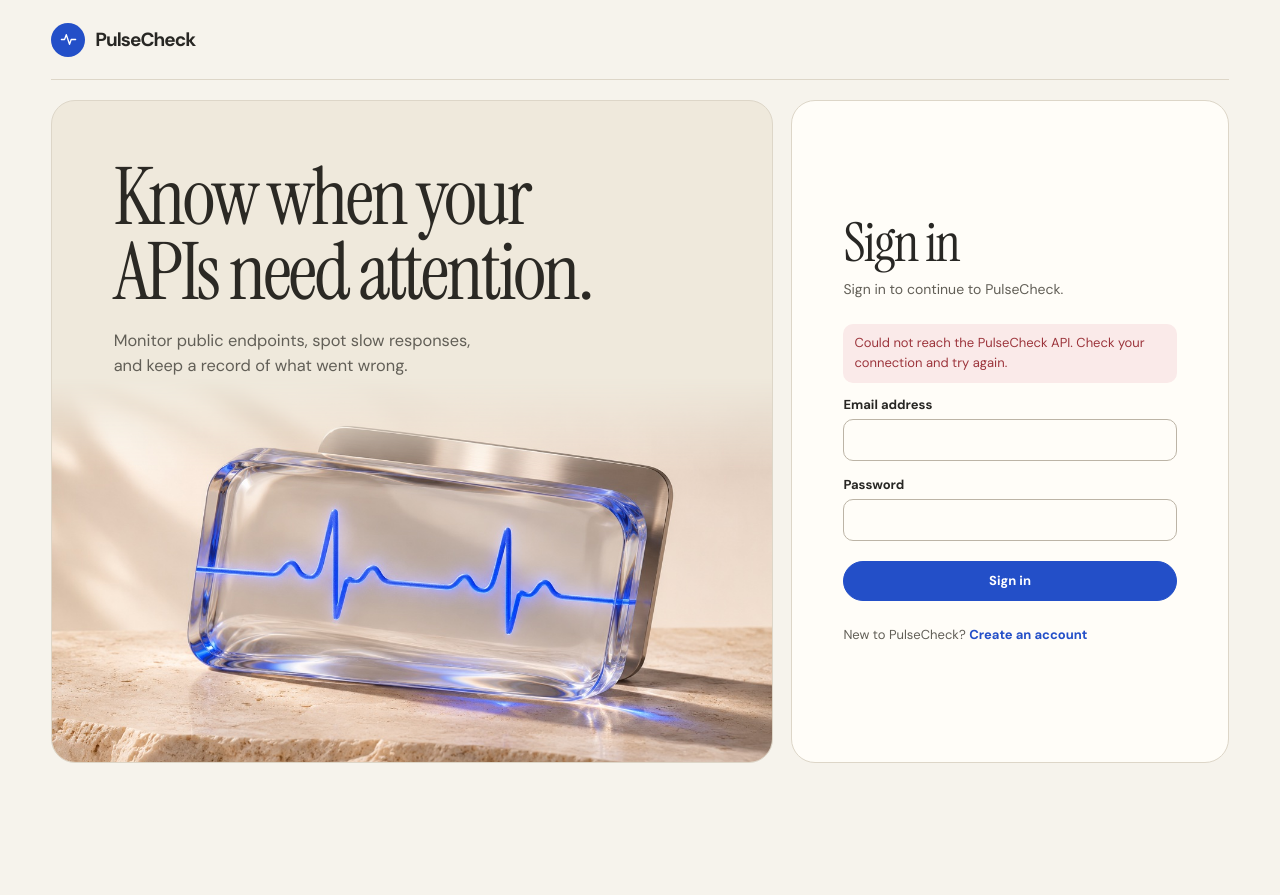
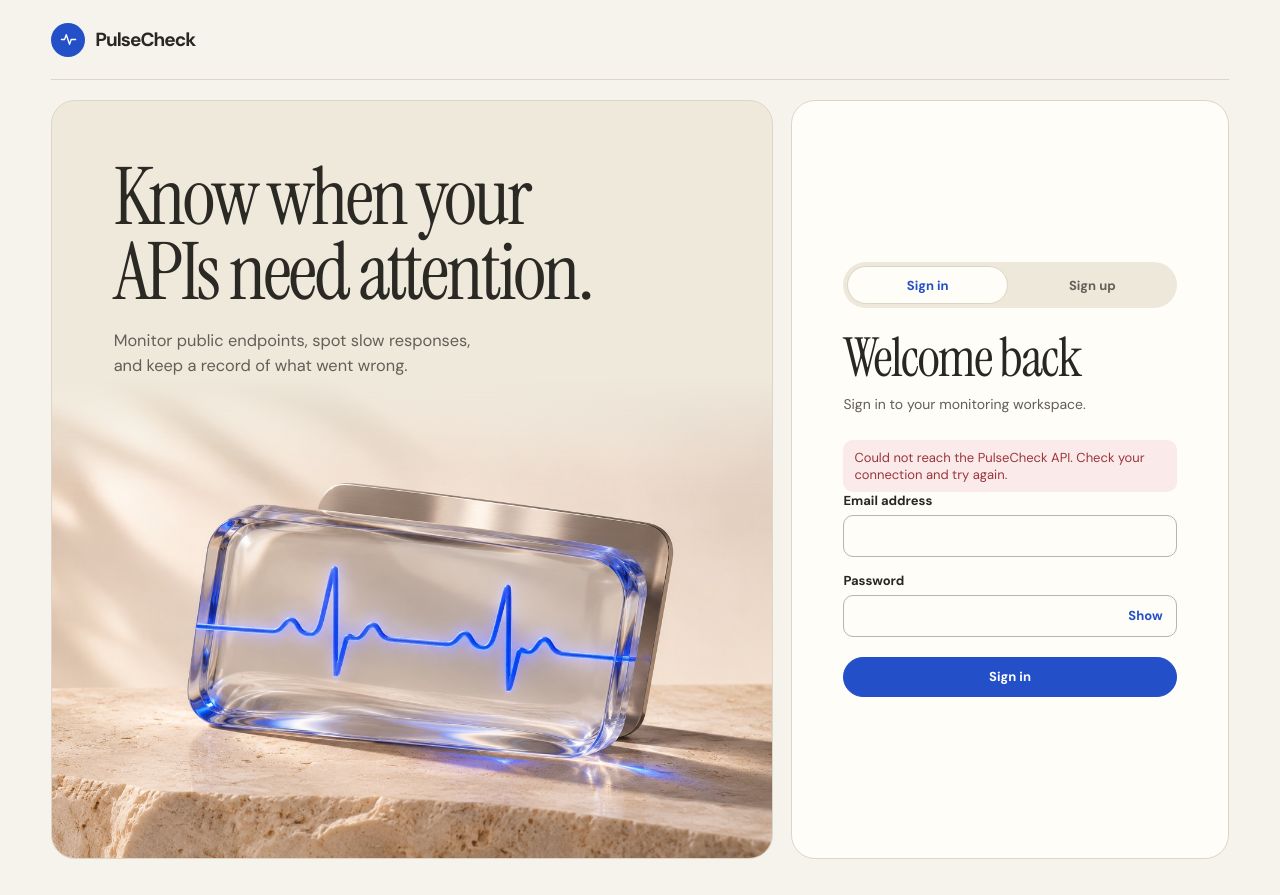
Before and after one commit to Faizan-902/PulseCheck, a React (Vite) app in the folder client/: page / in a window 1280 px wide. Before the commit the page ends 800 px from the top, so only its background shows below. Built offline with nearby package versions, Linux system fonts and the light colour scheme; no server answers.

Commit message:
fix(auth): improve form feedback and preserve artwork proportions

```diff
--- a/client/src/views/SignIn.jsx
+++ b/client/src/views/SignIn.jsx
@@ -1,4 +1,4 @@
-import { useState } from 'react';
+import { useRef, useState } from 'react';
 import { Brand } from '../components/Brand.jsx';
 import './auth.css';
 
@@ -21,113 +21,208 @@ function AuthStory() {
   );
 }
 
+const passwordHint = 'Use at least 12 characters.';
+
+function Field({ name, label, error, hint, children, ...inputProps }) {
+  const id = `auth-${name}`;
+  const description = [hint && `${id}-hint`, error && `${id}-error`].filter(Boolean).join(' ');
+  return (
+    <div className="auth-field">
+      <label htmlFor={id}>{label}</label>
+      <div className="auth-input-wrap">
+        <input
+          id={id}
+          name={name}
+          aria-invalid={error ? true : undefined}
+          aria-describedby={description || undefined}
+          {...inputProps}
+        />
+        {children}
+      </div>
+      {hint && <small id={`${id}-hint`}>{hint}</small>}
+      {error && (
+        <small id={`${id}-error`} className="auth-field-error">
+          {error}
+        </small>
+      )}
+    </div>
+  );
+}
+
 export function SignIn({ onAuthenticate, serviceError = '' }) {
   const [mode, setMode] = useState('login');
   const [form, setForm] = useState({ name: '', email: '', password: '' });
-  const [error, setError] = useState('');
+  const [errors, setErrors] = useState({});
+  const [error, setError] = useState(null);
+  const [visiblePassword, setVisiblePassword] = useState(false);
   const [busy, setBusy] = useState(false);
+  const formRef = useRef(null);
+  const isSignup = mode === 'signup';
+
+  function changeMode(nextMode) {
+    if (busy || nextMode === mode) return;
+    setMode(nextMode);
+    setForm((current) => ({ ...current, password: '' }));
+    setVisiblePassword(false);
+    setErrors({});
+    setError(null);
+  }
+
+  function updateField(event) {
+    const { name, value } = event.target;
+    setForm((current) => ({ ...current, [name]: value }));
+    setErrors((current) => ({ ...current, [name]: undefined }));
+    setError(null);
+  }
+
+  function showFieldErrors(nextErrors) {
+    setErrors(nextErrors);
+    const first = Object.keys(nextErrors)[0];
+    if (first) formRef.current?.elements.namedItem(first)?.focus();
+  }
+
   async function submit(event) {
     event.preventDefault();
+    if (busy) return;
+    const { name, email, password } = form;
+    const credentials = { name: name.trim(), email: email.trim(), password };
+    const nextErrors = {};
+    if (isSignup && !credentials.name) nextErrors.name = 'Enter your name.';
+    if (!credentials.email || event.currentTarget.elements.email.validity.typeMismatch) {
+      nextErrors.email = 'Enter a valid email address.';
+    }
+    if (!password) nextErrors.password = 'Enter your password.';
+    else if (isSignup && password.length < 12) nextErrors.password = passwordHint;
+    setError(null);
+    if (Object.keys(nextErrors).length) {
+      showFieldErrors(nextErrors);
+      return;
+    }
+
     setBusy(true);
-    setError('');
+    setErrors({});
     try {
-      await onAuthenticate(mode, form);
+      await onAuthenticate(mode, credentials);
     } catch (authError) {
-      setError(authError.message);
+      const fields = Object.fromEntries(
+        (Array.isArray(authError.details) ? authError.details : [])
+          .filter(({ path }) => ['name', 'email', 'password'].includes(path))
+          .map(({ path, message }) => [path, message])
+      );
+      setErrors(fields);
+      setError(authError);
     } finally {
       setBusy(false);
     }
   }
+
   return (
     <div className="auth-shell">
       <header className="auth-header">
-        <Brand href="#auth-hero-heading" />
+        <Brand href="#signin" />
       </header>
       <main className="auth-layout">
-        <AuthStory />
         <section id="signin" className="auth-form-side" aria-labelledby="auth-form-heading">
           <div className="auth-form-wrap">
-            <h2 id="auth-form-heading">{mode === 'login' ? 'Sign in' : 'Create your account'}</h2>
+            <div className="auth-mode" role="group" aria-label="Account access">
+              <button
+                type="button"
+                aria-pressed={!isSignup}
+                disabled={busy}
+                onClick={() => changeMode('login')}
+              >
+                Sign in
+              </button>
+              <button
+                type="button"
+                aria-pressed={isSignup}
+                disabled={busy}
+                onClick={() => changeMode('signup')}
+              >
+                Sign up
+              </button>
+            </div>
+            <h2 id="auth-form-heading">{isSignup ? 'Create your account' : 'Welcome back'}</h2>
             <p className="auth-subtitle">
-              {mode === 'login'
-                ? 'Sign in to continue to PulseCheck.'
-                : 'Start tracking your API health in a few steps.'}
+              {isSignup ? 'Start monitoring your endpoints.' : 'Sign in to your monitoring workspace.'}
             </p>
-            {serviceError && (
-              <p className="auth-error" role="alert">
-                {serviceError}
-              </p>
+            {(error || serviceError) && (
+              <div className="auth-error" role="alert">
+                {error?.message ?? serviceError}
+                {error?.code === 'EMAIL_IN_USE' && (
+                  <button type="button" onClick={() => changeMode('login')}>
+                    Sign in instead
+                  </button>
+                )}
+              </div>
             )}
-            {error && (
-              <p className="auth-error" role="alert">
-                {error}
-              </p>
-            )}
-            <form className="auth-form" onSubmit={submit}>
-              {mode === 'signup' && (
-                <label>
-                  <span>Your name</span>
-                  <input
+            <form ref={formRef} className="auth-form" onSubmit={submit} noValidate>
+              <fieldset disabled={busy}>
+                {isSignup && (
+                  <Field
+                    name="name"
+                    label="Your name"
                     autoComplete="name"
                     maxLength={100}
                     required
+                    error={errors.name}
                     value={form.name}
-                    onChange={(event) => setForm({ ...form, name: event.target.value })}
+                    onChange={updateField}
                   />
-                </label>
-              )}
-              <label>
-                <span>Email address</span>
-                <input
-                  autoComplete="email"
+                )}
+                <Field
+                  name="email"
+                  label="Email address"
                   type="email"
+                  autoComplete="username"
                   maxLength={320}
                   required
+                  error={errors.email}
                   value={form.email}
-                  onChange={(event) => setForm({ ...form, email: event.target.value })}
+                  onChange={updateField}
                 />
-              </label>
-              <label>
-                <span>Password</span>
-                <input
-                  autoComplete={mode === 'login' ? 'current-password' : 'new-password'}
-                  type="password"
-                  minLength={mode === 'signup' ? 12 : undefined}
+                <Field
+                  name="password"
+                  label="Password"
+                  type={visiblePassword ? 'text' : 'password'}
+                  autoComplete={isSignup ? 'new-password' : 'current-password'}
+                  minLength={isSignup ? 12 : undefined}
                   maxLength={128}
                   required
+                  hint={isSignup && errors.password !== passwordHint ? passwordHint : undefined}
+                  error={errors.password}
                   value={form.password}
-                  onChange={(event) => setForm({ ...form, password: event.target.value })}
-                />
-                {mode === 'signup' && <small>Use at least 12 characters.</small>}
-              </label>
-              <button className="primary-button auth-submit" type="submit" disabled={busy}>
-                {busy ? (
-                  <>
-                    <span className="button-spinner" />
-                    {mode === 'login' ? 'Signing in…' : 'Creating account…'}
-                  </>
-                ) : mode === 'login' ? (
-                  'Sign in'
-                ) : (
-                  'Create account'
-                )}
-              </button>
+                  onChange={updateField}
+                >
+                  <button
+                    className="auth-password-toggle"
+                    type="button"
+                    aria-pressed={visiblePassword}
+                    aria-controls="auth-password"
+                    onClick={() => setVisiblePassword((current) => !current)}
+                  >
+                    {visiblePassword ? 'Hide' : 'Show'}
+                    <span className="sr-only"> password</span>
+                  </button>
+                </Field>
+                <button className="primary-button auth-submit" type="submit" disabled={busy}>
+                  {busy && <span className="button-spinner" aria-hidden="true" />}
+                  {busy
+                    ? isSignup
+                      ? 'Creating account…'
+                      : 'Signing in…'
+                    : isSignup
+                      ? 'Create account'
+                      : 'Sign in'}
+                </button>
+              </fieldset>
+              <span className="sr-only" role="status">
+                {busy ? (isSignup ? 'Creating account' : 'Signing in') : ''}
+              </span>
             </form>
-            <p className="auth-switch">
-              {mode === 'login' ? 'New to PulseCheck?' : 'Already have an account?'}{' '}
-              <button
-                type="button"
-                onClick={() => {
-                  setMode(mode === 'login' ? 'signup' : 'login');
-                  setError('');
-                }}
-              >
-                {' '}
-                {mode === 'login' ? 'Create an account' : 'Sign in'}
-              </button>
-            </p>
           </div>
         </section>
+        <AuthStory />
       </main>
     </div>
   );
--- a/client/src/views/auth.css
+++ b/client/src/views/auth.css
@@ -3,35 +3,57 @@
 .auth-shell { max-width: 1590px; min-height: 100vh; margin: auto; padding: 0 var(--gutter) 36px; }
 .auth-header { min-height: 80px; display: flex; align-items: center; border-bottom: 1px solid var(--line); }
 .auth-layout { display: grid; grid-template-columns: minmax(0, 1.65fr) minmax(300px, 1fr); align-items: stretch; gap: 18px; margin-top: 20px; }
-.auth-story { position: relative; min-width: 0; display: flex; flex-direction: column; overflow: hidden; background: #efe9dc; border: 1px solid var(--line); border-radius: calc(var(--radius) + 4px); }
+.auth-story { align-self: start; position: relative; min-width: 0; display: flex; flex-direction: column; overflow: hidden; background: #efe9dc; border: 1px solid var(--line); border-radius: calc(var(--radius) + 4px); }
 .auth-story-copy { position: relative; z-index: 1; max-width: 620px; padding: clamp(25px, 4.6vw, 65px) clamp(24px, 4.8vw, 70px) 0; }
 .auth-story h1 { color: #2b2924; font-size: clamp(3.8rem, 6.2vw, 6.5rem); }
 .auth-story p { max-width: 360px; margin: 17px 0 0; color: var(--muted); font-size: clamp(14px, 1.28vw, 18px); }
 .auth-hero-image {
   display: block;
   width: 100%;
-  height: clamp(280px, 30vw, 430px);
+  height: auto;
+  aspect-ratio: 3 / 2;
+  flex: 0 0 auto;
   margin-top: auto;
-  object-fit: cover;
-  object-position: 52% 60%;
+  object-fit: contain;
+  object-position: center;
   mask-image: linear-gradient(to bottom, transparent, #000 24%);
 }
 .auth-form-side { display: grid; place-items: center; padding: clamp(20px, 4vw, 54px); background: var(--surface); border: 1px solid var(--line); border-radius: calc(var(--radius) + 4px); }
 .auth-form-wrap { width: min(100%, 370px); }
 .auth-form-wrap h2 { margin: 0 0 8px; font: 400 clamp(2.55rem, 4.2vw, 3.8rem) / 1 var(--serif); letter-spacing: -.03em; }
 .auth-subtitle { margin-bottom: 24px; color: var(--muted); font-size: 14px; }
-.auth-form { display: grid; gap: 15px; }
 .auth-form input { min-height: 47px; }
 .auth-submit { min-height: 46px; margin-top: 5px; font-size: 14px; }
-.auth-switch { margin: 22px 0 0; color: var(--muted); font-size: 13px; }
-.auth-switch button { color: var(--accent); border: 0; padding: 2px 0; background: transparent; font-weight: 700; }
-.auth-switch button:hover { text-decoration: underline; }
 .auth-error { padding: 9px 11px; border-radius: 10px; background: var(--red-bg); color: var(--red); font-size: 13px; }
 
 @media (max-width: 795px) {
   .auth-header { min-height: 63px; }
   .auth-layout { grid-template-columns: 1fr; gap: 13px; margin-top: 13px; }
   .auth-story h1 { font-size: clamp(2.8rem, 10vw, 4.6rem); }
-  .auth-hero-image { height: clamp(142px, 40vw, 250px); }
+  .auth-hero-image { height: auto; }
   .auth-form-side { padding: 25px 20px 28px; }
 }
+
+.auth-story { grid-column: 1; grid-row: 1; }
+.auth-form-side { grid-column: 2; grid-row: 1; }
+.auth-mode { display: grid; grid-template-columns: 1fr 1fr; gap: 4px; padding: 4px; margin-bottom: 24px; border-radius: 999px; background: var(--sand); }
+.auth-mode button { min-height: 38px; border: 1px solid transparent; border-radius: 999px; background: transparent; color: var(--muted); font-size: 13px; font-weight: 700; }
+.auth-mode button:hover:not(:disabled), .auth-mode button[aria-pressed="true"] { color: var(--accent); }
+.auth-mode button[aria-pressed="true"] { border-color: var(--line); background: var(--surface); }
+.auth-form fieldset { display: grid; gap: 15px; padding: 0; margin: 0; border: 0; min-inline-size: 0; }
+.auth-field { display: grid; gap: 6px; }
+.auth-field small { color: var(--muted); font-size: 12px; }
+.auth-field .auth-field-error { color: var(--red); }
+.auth-field input[aria-invalid="true"] { border-color: var(--red); }
+.auth-input-wrap { position: relative; }
+.auth-input-wrap:has(.auth-password-toggle) input { padding-inline-end: 72px; }
+.auth-password-toggle { position: absolute; inset: 4px 5px 4px auto; padding: 0 9px; border: 0; border-radius: 7px; background: transparent; color: var(--accent); font-size: 13px; font-weight: 700; }
+.auth-password-toggle:hover:not(:disabled) { background: var(--blue-bg); }
+.auth-error button { display: block; margin-top: 4px; padding: 0; border: 0; background: transparent; color: inherit; text-decoration: underline; font-weight: 700; }
+.auth-form fieldset:disabled input { color: var(--muted); }
+
+@media (max-width: 795px) {
+  .auth-story, .auth-form-side { grid-column: 1; }
+  .auth-form-side { grid-row: 1; }
+  .auth-story { grid-row: 2; }
+}
```
